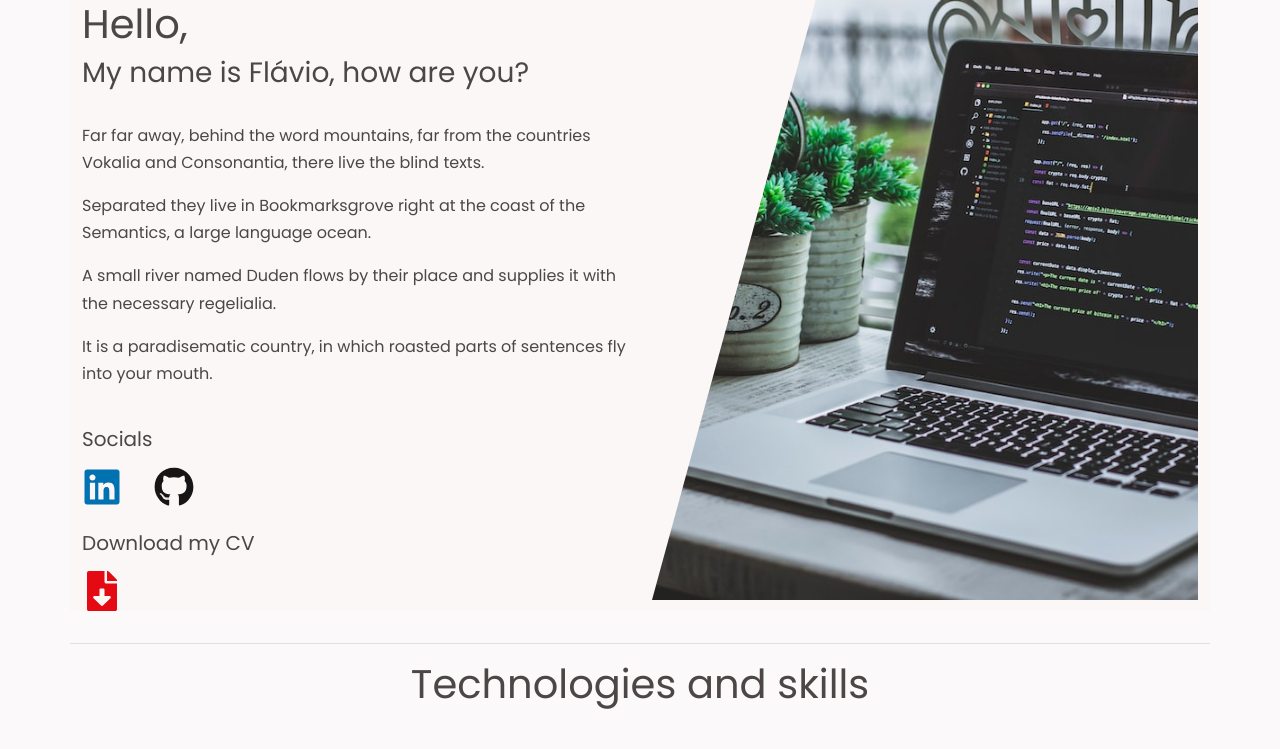
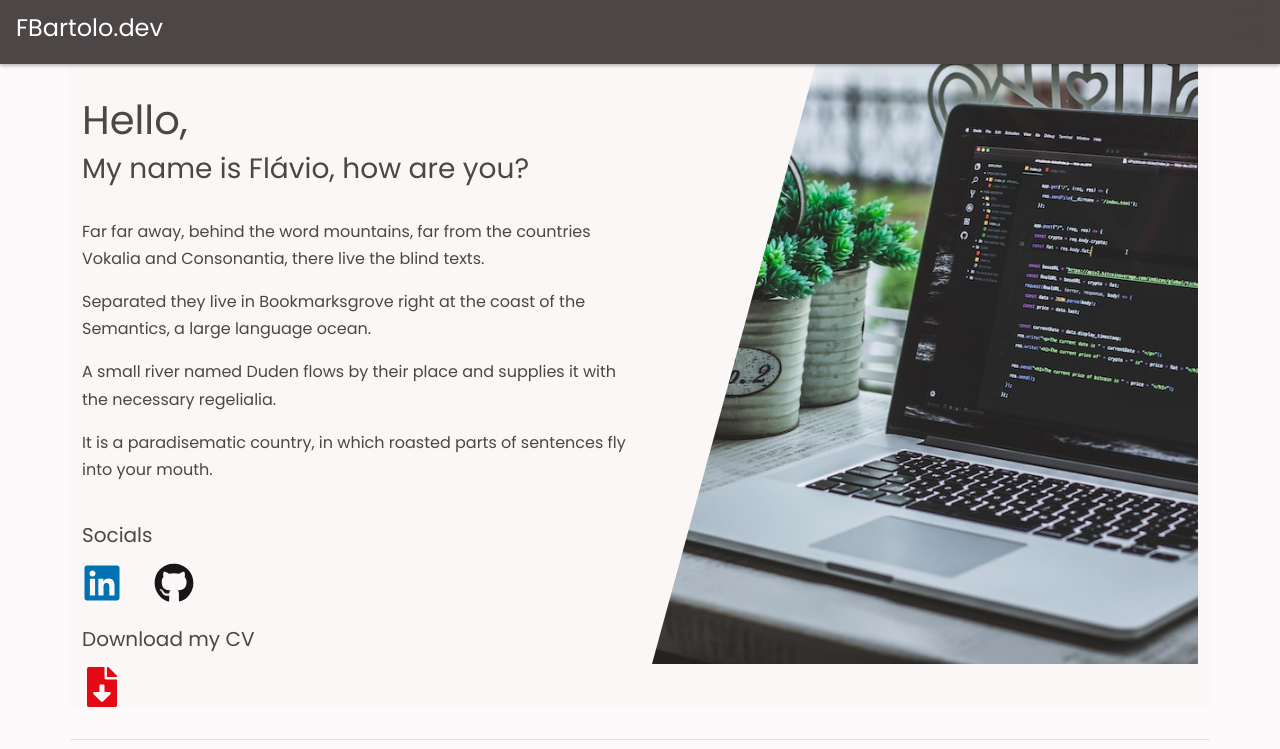
Before and after one commit to flaviobartolo/portfolio-spa, a React (Create React App) app: page / in a window 1280 px wide. Shown: the top 749 px of the page. Built offline with nearby package versions, Linux system fonts and the light colour scheme.

Commit message:
header and footer

```diff
--- a/src/App.js
+++ b/src/App.js
@@ -3,15 +3,19 @@
 import logo from './logo.svg';
 import './App.css';
 
+import MainNavigation from './pages/components/Navigation/MainNavigation'
 import LandingPage from './pages/LandingPage'
+import Footer from './pages/components/Footer/Footer';
 
 const App = () => {
   return <Router>
+    <MainNavigation />
     <div className='container'>
     <Routes>
       <Route path='/' element={<LandingPage />} />
     </Routes>
     </div>
+    <Footer />
   </Router>
 }
 
--- a/src/index.css
+++ b/src/index.css
@@ -25,6 +25,7 @@
 .container {
   width: 100%;
   margin: 0 auto;
+  margin-top: 4rem;
 }
 
 .section-line {
--- /dev/null
+++ b/src/pages/components/Footer/Footer.css
@@ -0,0 +1,11 @@
+footer {
+  background-color: #4C4646;
+  box-shadow: 0rem 0.1rem 0.2rem 0.2rem rgba(0, 0, 0, 0.26);
+  color: white;
+}
+
+footer > .copyright p{
+  padding: 5rem 0;
+  text-align: center;
+  font-weight: 300;
+}
--- /dev/null
+++ b/src/pages/components/Footer/Footer.js
@@ -0,0 +1,16 @@
+import React from 'react'
+
+import './Footer.css'
+
+
+const Footer = () => {
+  return (
+    <footer>
+      <div className='copyright'>
+        <p>© FBartolo - 2022 All rights reserved.</p>
+      </div>
+    </footer>
+  )
+}
+
+export default Footer
--- /dev/null
+++ b/src/pages/components/Navigation/MainHeader.css
@@ -0,0 +1,23 @@
+.main-header {
+  width: 100%;
+  height: 4rem;
+  display: flex;
+  align-items: center;
+  position: fixed;
+  top: 0;
+  left: 0;
+  background: #4C4646;
+  box-shadow: 0 0.1rem 0.2rem rgba(0, 0, 0, 0.26);
+  padding: 0 1rem;
+  z-index: 5;
+}
+
+main {
+  margin-top: 5rem;
+}
+
+@media (min-width: 768px) {
+  .main-header {
+    justify-content: space-between;
+  }
+}
--- /dev/null
+++ b/src/pages/components/Navigation/MainHeader.js
@@ -0,0 +1,9 @@
+import React from 'react'
+
+import './MainHeader.css'
+
+const MainHeader = (props) => {
+  return <header className='main-header'>{props.children}</header>
+}
+
+export default MainHeader
--- /dev/null
+++ b/src/pages/components/Navigation/MainNavigation.css
@@ -0,0 +1,45 @@
+.main-navigation__menu-btn {
+  width: 3rem;
+  height: 3rem;
+  background: transparent;
+  border: none;
+  display: flex;
+  flex-direction: column;
+  justify-content: space-around;
+  margin-right: 2rem;
+  cursor: pointer;
+}
+
+.main-navigation__menu-btn span {
+  display: block;
+  width: 3rem;
+  height: 2.5px;
+  background: white;
+}
+
+.main-navigation__title {
+  color: white;
+}
+
+.main-navigation__title a {
+  text-decoration: none;
+  color: #fff;
+}
+
+.main-navigation__header-nav {
+  display: none;
+}
+
+.main-navigation__drawer-nav {
+  height: 100%;
+}
+
+@media (min-width: 768px) {
+  .main-navigation__menu-btn {
+    display: none;
+  }
+
+  .main-navigation__header-nav {
+    display: block;
+  }
+}
--- /dev/null
+++ b/src/pages/components/Navigation/MainNavigation.js
@@ -0,0 +1,33 @@
+import React from 'react'
+import { Link } from 'react-router-dom'
+
+import MainHeader from './MainHeader'
+import './MainNavigation.css'
+
+
+const MainNavigation = () => {
+  return <>
+    <MainHeader>
+      <button className='main-navigation__menu-btn'>
+        <span />
+        <span />
+        <span />
+      </button>
+      <h4 className="main-navigation__title">
+        <Link to='/'>FBartolo.dev</Link>
+      </h4>
+      <nav className='main-navigation__header-nav'>
+        <ul className="nav-links">
+          <li>
+            A
+          </li>
+          <li>
+            B
+          </li>
+        </ul>
+      </nav>
+    </MainHeader>
+  </>
+}
+
+export default MainNavigation
--- /dev/null
+++ b/src/pages/components/Navigation/NavLink.css
@@ -0,0 +1,76 @@
+.nav-links {
+  list-style: none;
+  margin: 0;
+  padding: 0;
+  width: 100%;
+  height: 100%;
+  display: flex;
+  flex-direction: column;
+  justify-content: center;
+  align-items: center;
+}
+
+.nav-links li {
+  margin: 1rem;
+}
+
+.nav-links a {
+  border: 1px solid transparent;
+  color: #292929;
+  text-decoration: none;
+  padding: 0.5rem;
+}
+
+.nav-links a:hover,
+.nav-links a:active,
+.nav-links a.active {
+  background: #f8df00;
+  border-color: #292929;
+  color: #292929;
+}
+
+.nav-links button {
+  cursor: pointer;
+  border: 1px solid #292929;
+  color: #292929;
+  background: transparent;
+  padding: 0.5rem;
+  font: inherit;
+}
+
+.nav-links button:focus {
+  outline: none;
+}
+
+.nav-links button:hover,
+.nav-links button:active {
+  background: #292929;
+  color: white;
+}
+
+@media (min-width: 768px) {
+  .nav-links {
+    flex-direction: row;
+  }
+
+  .nav-links li {
+    margin: 0 0.5rem;
+  }
+
+  .nav-links a {
+    color: white;
+    text-decoration: none;
+  }
+
+  .nav-links button {
+    border: 1px solid white;
+    color: white;
+    background: transparent;
+  }
+
+  .nav-links button:hover,
+  .nav-links button:active {
+    background: #f8df00;
+    color: #292929;
+  }
+}
--- a/src/pages/components/Sections/Aboutme/Aboutme.css
+++ b/src/pages/components/Sections/Aboutme/Aboutme.css
@@ -2,7 +2,9 @@
 .landing-wrapper {
   background-color: rgba(251, 248, 248, 0.78)
 }
-
+.landing-wrapper > .landing__text {
+  padding-top: 2rem;
+}
 .landing-wrapper > .landing__text > .landing__text--main{
   text-transform: capitalize;
 }
```
Also changed, not shown: src/pages/components/Navigation/NavLink.js (added, +11 -0 lines).
